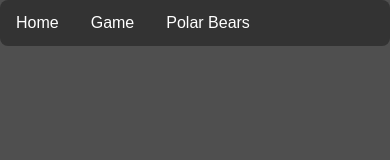
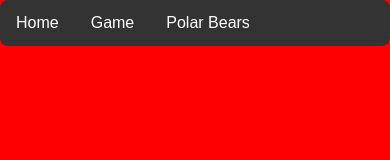
Before and after one commit to kuumaaa/MoCIoT-Website, a plain HTML site: page index.html in a window 390 px wide. Drawn offline with Linux system fonts and the light colour scheme.

Commit message:
change color

```diff
--- a/main.css
+++ b/main.css
@@ -118,6 +118,6 @@
 /*mobile phones*/
 @media only screen and (max-width: 768px) {
 	body {
-		background-color:#4f4f4f;
+		background-color:red;
 	}
 }
```
